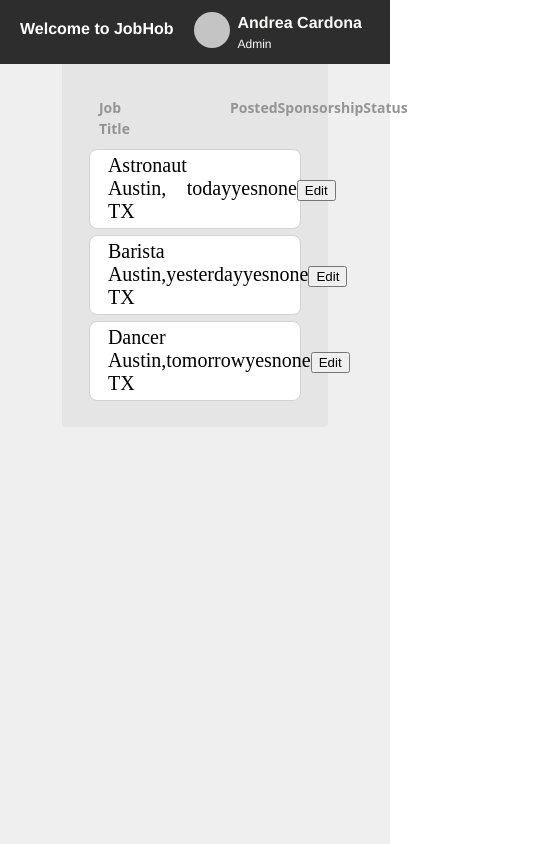
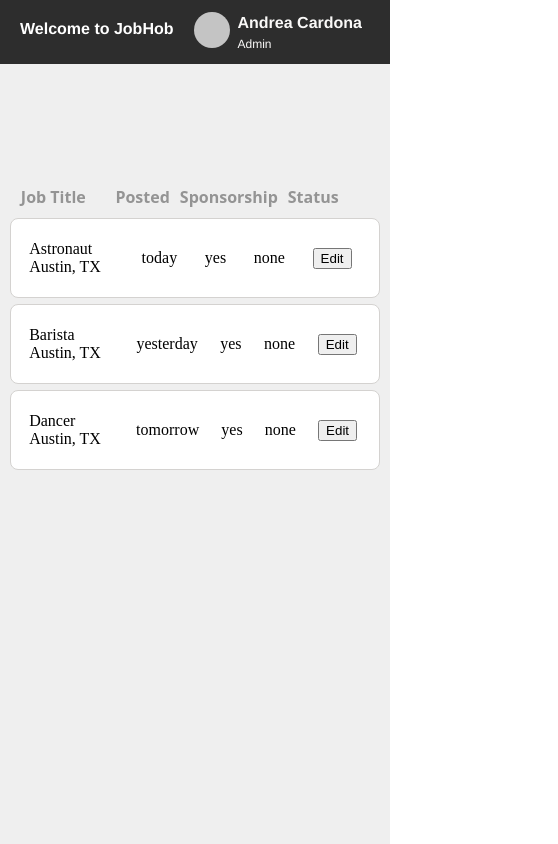
Before and after one commit to andreancardona/job-app, a React (Create React App) app: page /home in a window 390 px wide. Shown: the whole page, 558 px wide, since content can reach past the window. Built offline with nearby package versions, Linux system fonts and the light colour scheme.

Commit message:
update(header): added header navigation for jobs and add jobs button

```diff
--- a/src/components/AddJobButton.js
+++ b/src/components/AddJobButton.js
@@ -12,7 +12,7 @@ const AddJobButton = () => {
   }
 
   return (
-    <button onClick={handleClick}>ADD JOB</button>
+    <button className="add-job-button" onClick={handleClick}>ADD JOB</button>
   )
 }
 
--- a/src/components/App.js
+++ b/src/components/App.js
@@ -1,5 +1,6 @@
-import React, { useState } from 'react';
+import React, { Fragment, useState } from 'react';
 import { BrowserRouter as Router, Route, Switch } from "react-router-dom";
+import Header from './Header';
 import JobsList from '../components/JobsList';
 import EditJob from './EditJob';
 import AddJob from '../components/AddJob.js';
@@ -54,7 +55,12 @@ const App = () => {
     <div className="app-container">
       <Router>
           <Switch>
-            <Route path="/home" component={() => <JobsList jobs={jobs} editJob={editJob} addJob={addJob}/>} />
+            <Route path="/home" component={() =>
+            <Fragment>
+              <Header jobs={jobs}/>
+              <JobsList jobs={jobs} editJob={editJob} addJob={addJob}/>
+            </Fragment>
+            } />
             <Route path="/edit-job" component={() =>
             editing ?
             <EditJob
--- /dev/null
+++ b/src/components/Header.js
@@ -0,0 +1,14 @@
+import React from 'react';
+import AddJobButton from './AddJobButton';
+import '../styles/Header.css';
+
+const Header = (props) => {
+  return (
+    <div className="header-container">
+      <div>Jobs {props.jobs.length}</div>
+      <AddJobButton />
+    </div>
+  )
+}
+
+export default Header;
--- a/src/components/JobsList.js
+++ b/src/components/JobsList.js
@@ -1,6 +1,5 @@
 import React from 'react';
 import { useHistory } from 'react-router-dom';
-import AddJobButton from './AddJobButton'
 import '../styles/JobsList.css';
 
 // JobList component where pass down props: jobs & editJob
@@ -11,8 +10,6 @@ const JobsList = (props) => {
 
   return (
     <div className="jobs-list-container">
-      <AddJobButton />
-      <div className="jobs-list">
       <div className="jobs-list-headers" tabIndex="0">
         <div className="header-title">Job Title</div>
         <div className="header-posted">Posted</div>
@@ -30,14 +27,13 @@ const JobsList = (props) => {
           <div clasName="posted">{job.posted}</div>
           <div className="sponsorhip">{job.sponsorship}</div>
           <div className="status">{job.status}</div>
-          <div>
-          <button onClick={() => {props.editJob(job) || history.push("/edit-job")}} className="edit-button">
+          <button className="edit-button" onClick={() => {props.editJob(job) || history.push("/edit-job")}}>
             Edit
           </button>
+          <div>
           </div>
         </div>
       ))}
-      </div>
     </div>
   )
 }
--- a/src/styles/AddJobButton.css
+++ b/src/styles/AddJobButton.css
@@ -1,3 +1,3 @@
 .add-job-button {
-  padding-top: 200px;
+  /* margin-top: 10%; */
 }
--- /dev/null
+++ b/src/styles/Header.css
@@ -0,0 +1,8 @@
+.header-container {
+  margin-top: 10%;
+  width: 70%;
+
+  display: flex;
+  flex-direction: row;
+  justify-content: space-between;
+}
--- a/src/styles/JobsList.css
+++ b/src/styles/JobsList.css
@@ -1,16 +1,16 @@
 /* jobs list container */
 .jobs-list-container {
-  width: 68%;
-  background:  #E5E5E5;
+  width: 70%;
   border-radius: 4px;
-  margin: 10% 10% 10% 10%;
+  margin: 10% 0 10% 0;
 }
 
 
-.jobs-list {
-  background:  #E5E5E5;
-  border-radius: 4px;
-  margin: 10% 10% 10% 10%;
+@media screen and (max-width: 700px) {
+  .jobs-list-container {
+    width: 95%;
+    margin: 30% 0 10% 0;
+  };
 }
 
 .jobs-list-headers {
@@ -29,6 +29,17 @@
   justify-content: space-between;
 }
 
+@media screen and (max-width: 600px) {
+  .jobs-list-headers {
+    font-family: Noto Sans;
+    font-size: 16px;
+
+    display: flex;
+    flex-direction: row;
+    justify-content: flex-start;
+  }
+}
+
 .header-title {
   padding: 0 100px 0 10px;
 }
@@ -37,6 +48,23 @@
   padding-right: 150px;
 }
 
+@media screen and (max-width: 600px) {
+  .header-title {
+    padding: 0 8% 0 3%;
+  }
+
+  .header-posted {
+    padding-right: 10px;
+  }
+
+  .header-sponsorship {
+    padding-right: 10px;
+  }
+
+  .header-status {
+    padding-right: 10px;
+  }
+}
 
 .job-tile {
   align-items: center;
@@ -57,6 +85,24 @@
   width: 200px;
   padding: 18px 0px 18px 18px;
 }
+
+@media screen and (max-width: 600px) {
+  .job-tile {
+    font-size: 16px;
+  }
+
+  .job-title-location {
+    width: 23%;
+    padding: 5% 0px 5% 5%;
+  }
+}
+
 .edit-button {
   margin: 0 20px 0 0;
 }
+
+@media screen and (max-width: 600px) {
+  .edit-button {
+    margin: 0px;
+  }
+}
--- a/src/styles/Navigation.css
+++ b/src/styles/Navigation.css
@@ -55,7 +55,6 @@
 }
 
 .user-profile--role {
-  /* position: absolute; */
   width: 35px;
   height: 18px;
   left: 866px;
```
